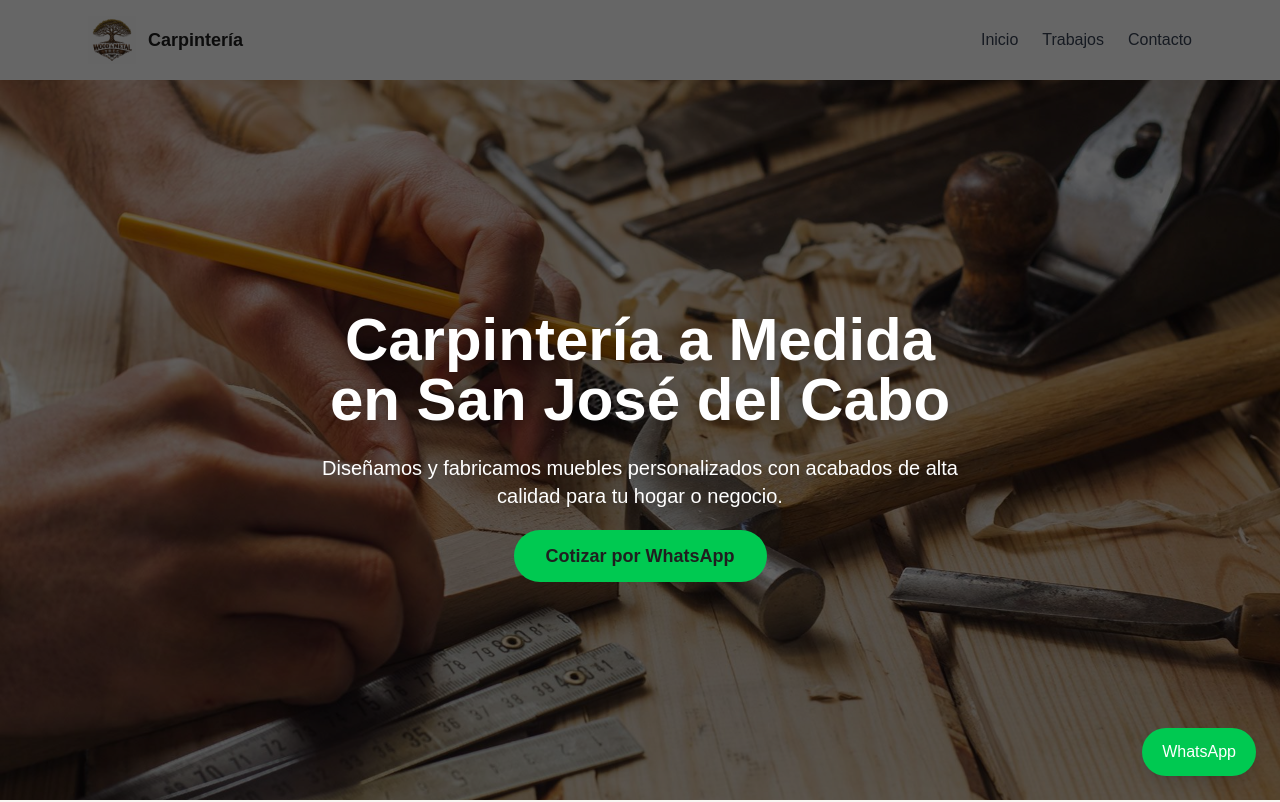
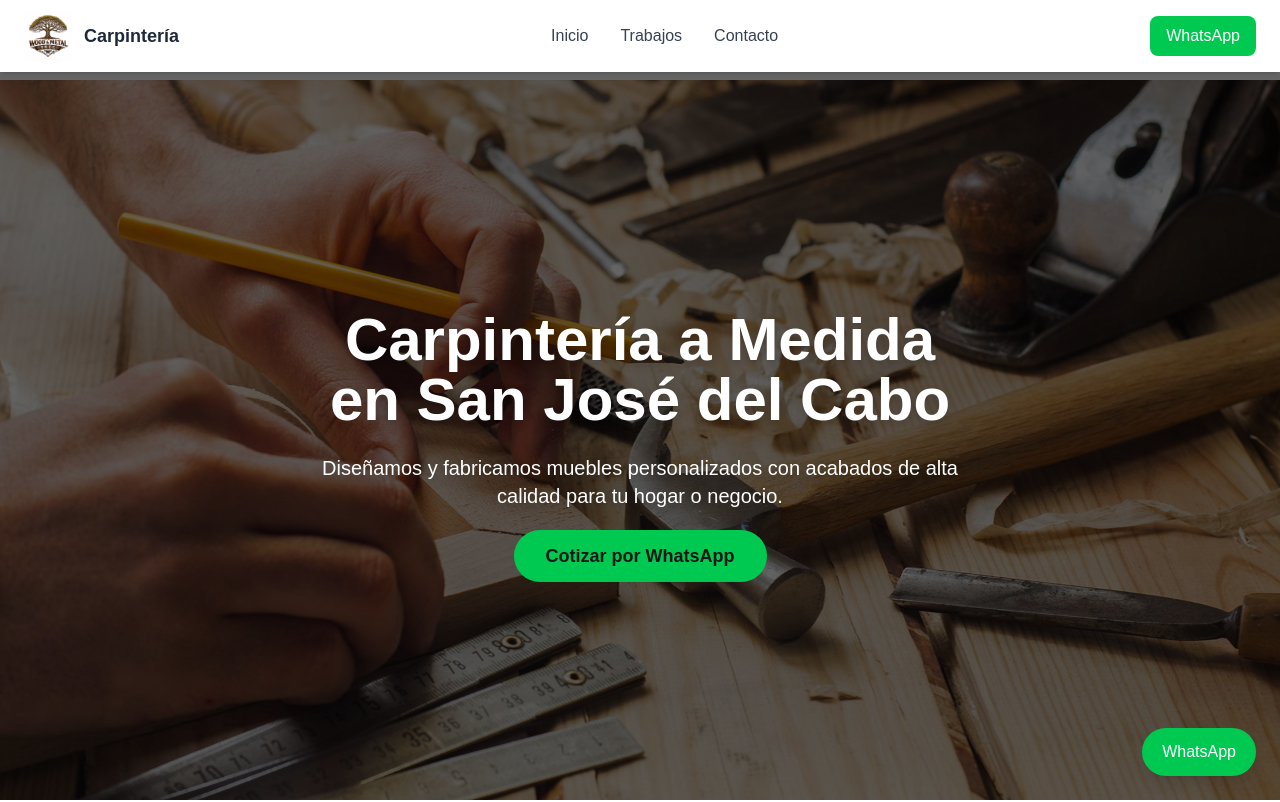
Before and after one commit to Rospichardo/carpinteria-web, a Next.js app: page / in a window 1280 px wide. Shown: the top 802 px of the page. Built offline with nearby package versions, Linux system fonts and the light colour scheme.

Commit message:
agregar barra superior

```diff
--- a/app/page.tsx
+++ b/app/page.tsx
@@ -18,30 +18,42 @@ export default function Home() {
   ]
 
   return (
-    <main className="bg-[#f8f6f2] text-[#1f1f1f]">
+ <main className="pt-20">
 
-<header className="w-full bg-white shadow-sm">
-  <div className="max-w-6xl mx-auto flex items-center justify-between px-6 py-4">
+<header className="w-full bg-white shadow-md fixed top-0 left-0 z-50">
+  <div className="max-w-7xl mx-auto flex items-center justify-between px-6 py-3">
 
+    {/* LOGO */}
     <div className="flex items-center gap-3">
       <img
         src="/imagenes/logo.png"
-        alt="Logo"
-        className="h-12"
+        alt="Logo Carpintería"
+        className="h-12 w-auto"
       />
-      <span className="font-semibold text-lg">
+      <span className="font-semibold text-lg text-gray-800">
         Carpintería
       </span>
     </div>
 
-    <nav className="flex gap-6 text-gray-700">
-      <a href="#inicio">Inicio</a>
-      <a href="#trabajos">Trabajos</a>
-      <a href="#contacto">Contacto</a>
+    {/* MENU */}
+    <nav className="hidden md:flex gap-8 text-gray-700 font-medium">
+      <a href="#inicio" className="hover:text-green-600">Inicio</a>
+      <a href="#trabajos" className="hover:text-green-600">Trabajos</a>
+      <a href="#contacto" className="hover:text-green-600">Contacto</a>
     </nav>
+
+    {/* BOTON */}
+    <a
+      href="https://wa.me/526241234567"
+      target="_blank"
+      className="bg-green-500 text-white px-4 py-2 rounded-lg hover:bg-green-600"
+    >
+      WhatsApp
+    </a>
 
   </div>
 </header>
+
 
       {/* HERO / PARTE SUPERIOR */}
   <section
```
